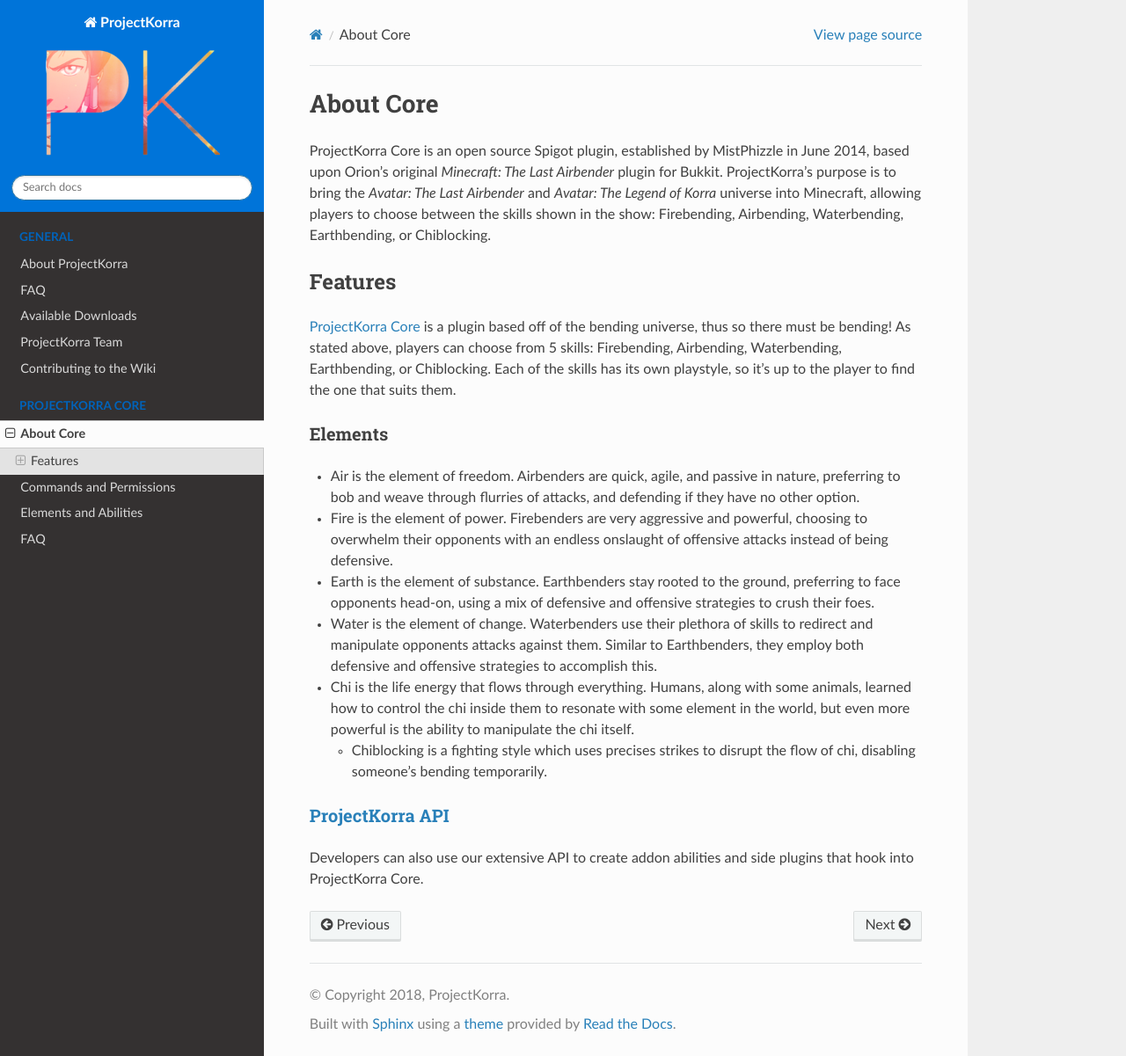
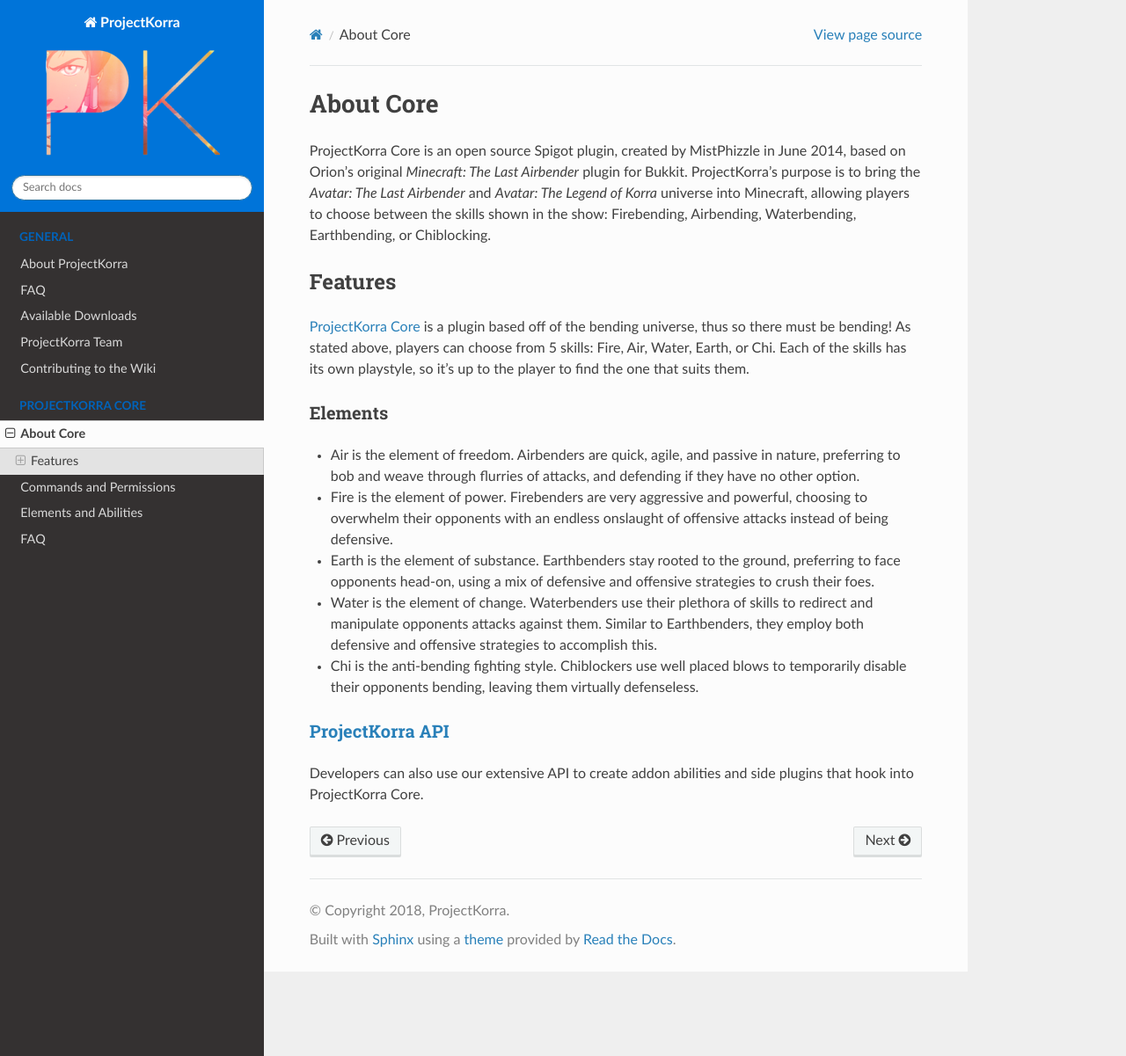
Before and after one commit to ProjectKorra/ProjectKorraWiki, a Sphinx documentation site: the page built from source/pkcore/about.rst, in a window 1280 px wide and 1201 px high. Shown: the whole window at 88% size. Built offline with Sphinx 7.4.7 and the Read the Docs theme 2.0.0, drawn with Linux system fonts in a browser that asks for light colours.

Commit message:
Fixing Accord

```diff
--- a/source/pkcore/about.rst
+++ b/source/pkcore/about.rst
@@ -4,8 +4,8 @@
 About Core
 ==========
 
-ProjectKorra Core is an open source Spigot plugin, established by MistPhizzle
-in June 2014, based upon Orion's original *Minecraft: The Last
+ProjectKorra Core is an open source Spigot plugin, created by MistPhizzle
+in June 2014, based on Orion's original *Minecraft: The Last
 Airbender* plugin for Bukkit. ProjectKorra's purpose is to bring the
 *Avatar: The Last Airbender* and *Avatar: The Legend of Korra* universe
 into Minecraft, allowing players to choose between the skills shown in
@@ -16,8 +16,7 @@
 
 `ProjectKorra Core`_ is a plugin based off of the bending universe, thus
 so there must be bending! As stated above, players can choose from 5 skills:
-Firebending, Airbending, Waterbending, Earthbending, or Chiblocking. Each
-of the skills has its own playstyle, so it's up to the player to find the
+Fire, Air, Water, Earth, or Chi. Each of the skills has its own playstyle, so it's up to the player to find the
 one that suits them.
 
 Elements
@@ -40,13 +39,8 @@
    Similar to Earthbenders, they employ both defensive and offensive
    strategies to accomplish this.
 
--  Chi is the life energy that flows through everything. Humans, along
-   with some animals, learned how to control the chi inside them to
-   resonate with some element in the world, but even more powerful is
-   the ability to manipulate the chi itself.
-
-   +  Chiblocking is a fighting style which uses precises strikes to
-      disrupt the flow of chi, disabling someone's bending temporarily.
+-  Chi is the anti-bending fighting style. Chiblockers use well placed blows to
+   temporarily disable their opponents bending, leaving them virtually defenseless.
 
 `ProjectKorra API`_
 -------------------
```
